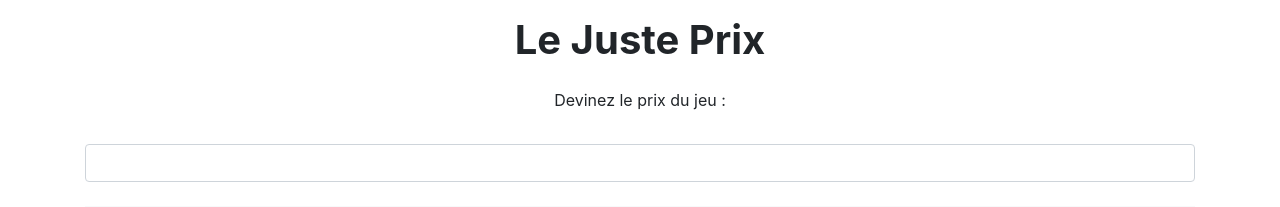
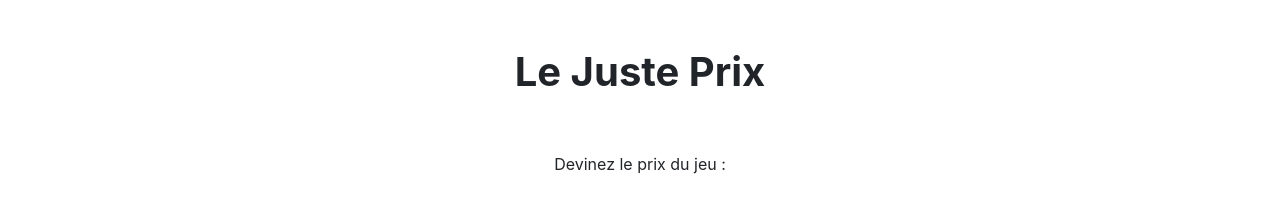
Before and after one commit to Ryoley/le-juste-prix, a Flask app: template templates/index.html in a window 1280 px wide. Shown: the top 207 px of the page. Run offline with Flask 2, Linux system fonts and the light colour scheme; the template is opened without the code that fills it, so the values that code supplies are empty; some libraries are stand-ins or nearby versions.

Commit message:
update h1 padding

```diff
--- a/templates/index.html
+++ b/templates/index.html
@@ -12,7 +12,7 @@
 </head>
 
 <body>
-    <h1 class="text-center py-3 font-weight-bold">Le Juste Prix</h1>
+    <h1 class="text-center py-5 font-weight-bold">Le Juste Prix</h1>
     <div class="container">
         <div class="text-center">Devinez le prix du jeu :<p class="py-2 font-weight-bold">{{getgamename}}</p>
         </div>
```
